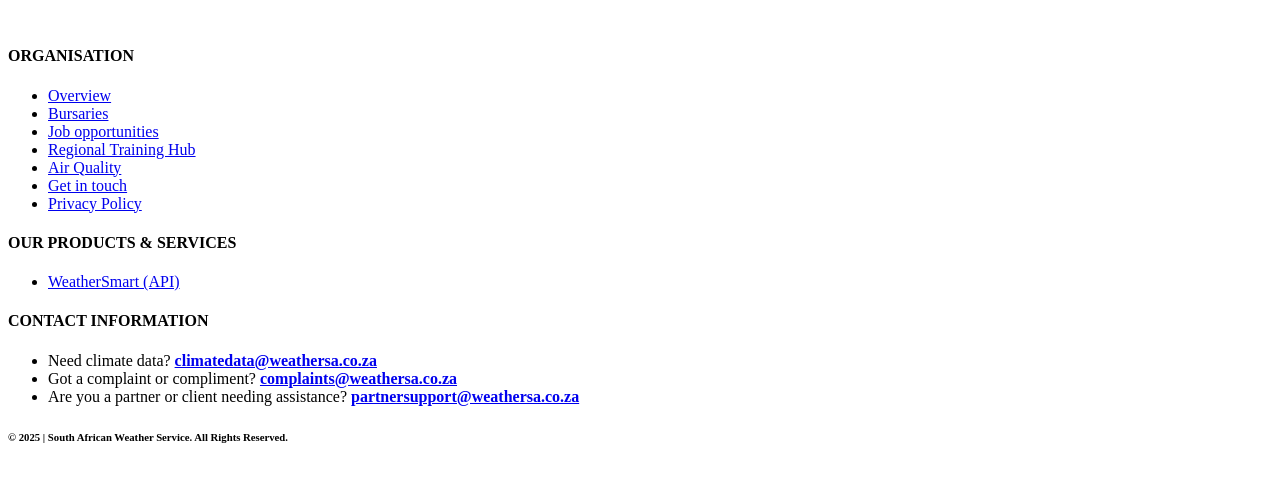
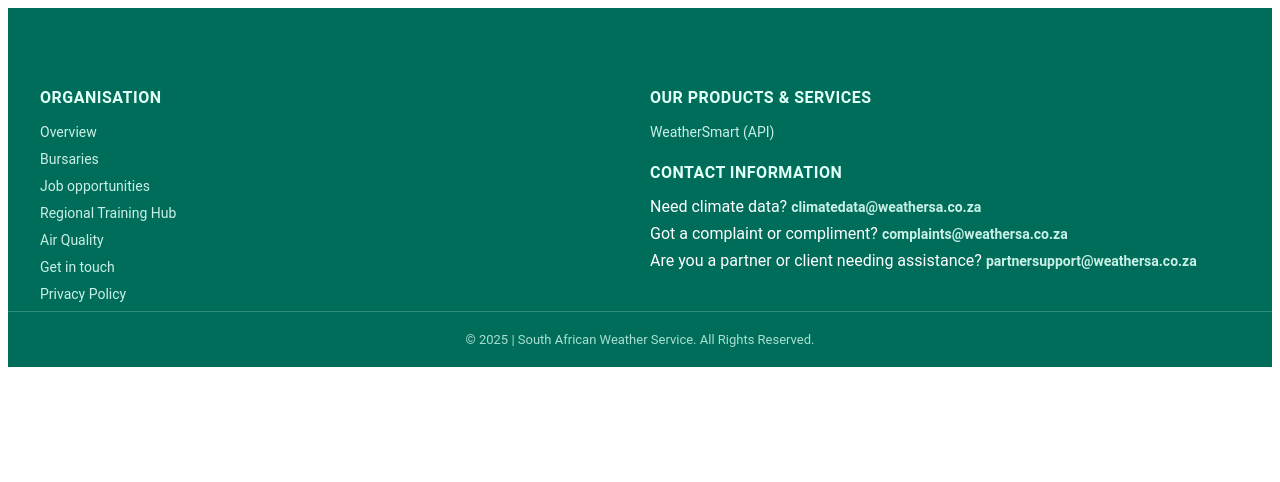
Before and after one commit to lmusiyiwa/weather-site, a plain HTML site: page Documents/weather-site/footer.html in a window 1280 px wide. Drawn offline with Linux system fonts and the light colour scheme.

Commit message:
Add footer.css with ocean green theme and update footer.html

```diff
--- /dev/null
+++ b/Documents/weather-site/css/footer.css
@@ -0,0 +1,83 @@
+/* === FOOTER STYLES (OCEAN GREEN THEME) === */
+.footer {
+    background-color: #006d5b;  /* ocean green base */
+    color: #ffffff;
+    padding: 40px 0 20px;
+    font-family: "Roboto", Arial, sans-serif;
+}
+
+.footer h4 {
+    color: #e0fff5;
+    font-size: 16px;
+    font-weight: 600;
+    margin-bottom: 15px;
+    text-transform: uppercase;
+    letter-spacing: 0.5px;
+}
+
+.footer ul {
+    padding: 0;
+    list-style: none;
+    margin: 0;
+}
+
+.footer .list-footer-item {
+    margin-bottom: 8px;
+}
+
+.footer .list-footer-item a {
+    color: #c9f0e6;  /* light mint link */
+    text-decoration: none;
+    transition: color 0.3s ease;
+    font-size: 14px;
+}
+
+.footer .list-footer-item a:hover {
+    color: #00ffd5;  /* glowing ocean hover */
+    text-decoration: underline;
+}
+
+.footer .container {
+    max-width: 1200px;
+    margin: 0 auto;
+}
+
+.footer .row {
+    display: flex;
+    flex-wrap: wrap;
+    gap: 20px;
+}
+
+/* Column sizing */
+.footer .col-md-2,
+.footer .col-md-3,
+.footer .col-md-4 {
+    flex: 1;
+    min-width: 220px;
+}
+
+.copyRight {
+    text-align: center;
+    padding-top: 20px;
+    border-top: 1px solid rgba(255, 255, 255, 0.2); /* soft separator line */
+}
+
+
+.copyRight h6 {
+    color: #a8e0d2;
+    font-size: 13px;
+    font-weight: 400;
+    margin: 0;
+}
+
+/* Responsive design */
+@media (max-width: 768px) {
+    .footer .row {
+        flex-direction: column;
+        text-align: center;
+    }
+
+    .footer h4 {
+        margin-top: 20px;
+    }
+}
--- a/Documents/weather-site/footer.html
+++ b/Documents/weather-site/footer.html
@@ -1,3 +1,4 @@
+<link rel="stylesheet" href="css/footer.css">
 <footer class="footer">
         <div class="container">
             <br>
```
